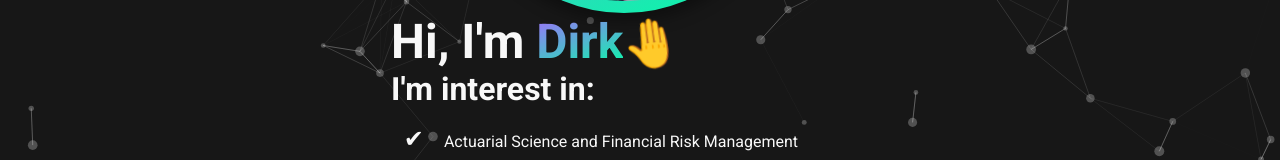
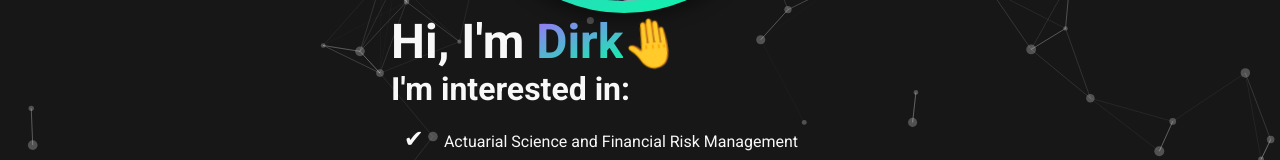
Before and after one commit to Dirkrkotze/Dirkrkotze.github.io, a React (Create React App) app: page / in a window 1280 px wide. Shown: the part 364-524 px from the top of the page. Built offline with nearby package versions, Linux system fonts and the light colour scheme; the HTML template or start-up script is replaced by a standard one.

Commit message:
fixed spelling

```diff
--- a/src/info/Info.js
+++ b/src/info/Info.js
@@ -21,7 +21,7 @@ export const info = {
     firstName: "Dirk",
     lastName: "Kotze",
     initials: "DRK",
-    position: "interest in:",
+    position: "interested in:",
     selfPortrait: self,
     gradient: `-webkit-linear-gradient(110deg, ${colors})`,
     baseColor: colors[0],
@@ -62,7 +62,7 @@ export const info = {
             label: 'linkedin'
         }
     ],
-    bio: "Hello! I'm Dirk. I'm an Actuarial Science graduate specialising in the fields of Actuarial Science, Mathematical statistics, Statistical Learning, Financial Analyis. I am excited to apply myself in the financial world combining the concepts taught in Actuarial Science with data science and quantitatice analysis. As the fourth industrial revolution dawns upon us with AI and machine learning leading the way, I am looking forward to seeing how I can provide value to you by applying the knowledge and skills that I have accumulated. ",
+    bio: "Hello! I'm Dirk. I'm an Actuarial Science graduate specialising in the fields of Actuarial Science, Mathematical statistics, Statistical Learning, Financial Analyis. I am excited to apply myself in the financial world combining the concepts taught in Actuarial Science with data science and quantitative analysis. As the fourth industrial revolution dawns upon us with AI and machine learning leading the way, I am looking forward to seeing how I can provide value to you by applying the knowledge and skills that I have accumulated. ",
     skills:
         {
             proficientWith: ['Python', 'R', 'Statistica', 'VBA', 'Java', 'Latex', 'SAS' , 'html', 'css'],
```
